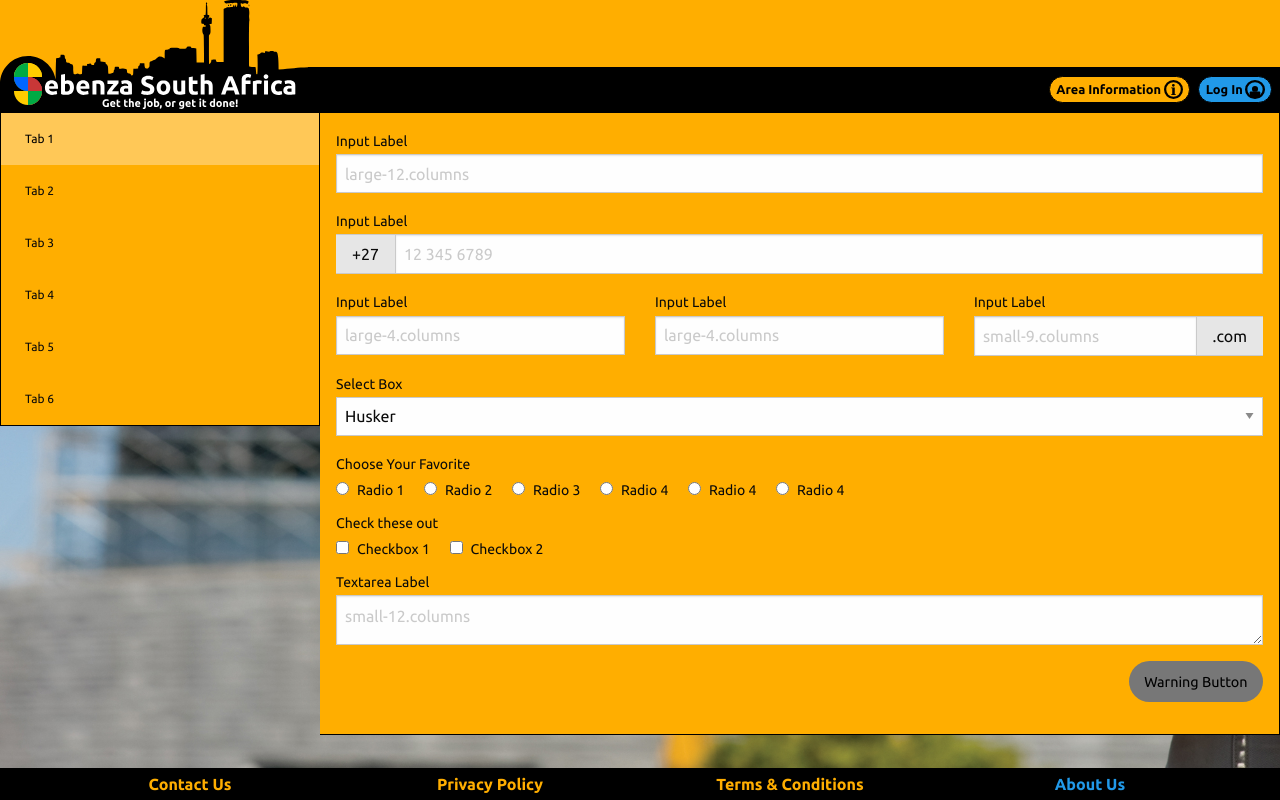
After one commit to ACSSE/team36, a PHP site: page /user_page_template.php in a window 1280 px wide. The commit adds this page. Run offline with PHP 8.4, Linux system fonts and the light colour scheme; some libraries are stand-ins or nearby versions.

Commit message:
Provide layout for forms -use the following to remain consistent with design throughout form presentation.

```diff
--- a/css/customElementStyle.css
+++ b/css/customElementStyle.css
@@ -136,6 +136,14 @@ html, body {
     color: #000000;
 }
 
+.button.secondary, .button.secondary:hover, .button.secondary:active, .button.secondary:focus {
+    color: #000000;
+}
+
+.button, button.radius{
+    border-radius: 3em;
+}
+
 .button.success, .button.success:hover, .button.success:active, .button.success:focus {
     color: #000000;
 }
@@ -217,11 +225,11 @@ ul[class~="menu"] li {
 .tab-styler{
     margin: 0;
     background-image: url('../Images/construction-hard-hat.jpg');
+    height: 100%;
     max-width: inherit;
-    height: 100%;
     background-size: cover;
     background-repeat: no-repeat;
-    min-height: 350px;
+    min-height: 100%;
 }
 .tab-button{
     background-color: #ffae00;
--- /dev/null
+++ b/user_page_template.php
@@ -0,0 +1,123 @@
+<?php
+/**
+ * Created by PhpStorm.
+ * User: Brandon Faul
+ * Date: 2016/03/30
+ * Time: 6:49 PM
+ */$PAGE_TITLE = "";
+include $_SERVER['DOCUMENT_ROOT']."/php/interface/open-html.php";
+include $_SERVER['DOCUMENT_ROOT']."/php/interface/top-bar.php";
+?>
+    <div class="content-view">
+            <div class="row collapse tab-styler">
+
+                <div class="large-3 columns">
+                    <ul class="tabs vertical" id="example-vert-tabs" data-tabs>
+                        <li class="tabs-title is-active"><a class="tab-button" href="#panel1v">Tab 1</a></li>
+                        <li class="tabs-title"><a class="tab-button" href="#panel2v">Tab 2</a></li>
+                        <li class="tabs-title"><a class="tab-button" href="#panel3v">Tab 3</a></li>
+                        <li class="tabs-title"><a class="tab-button" href="#panel4v">Tab 4</a></li>
+                        <li class="tabs-title"><a class="tab-button" href="#panel3v">Tab 5</a></li>
+                        <li class="tabs-title"><a class="tab-button" href="#panel4v">Tab 6</a></li>
+                    </ul>
+                </div>
+                <div class="large-9 columns">
+                    <div class="tabs-content vertical" data-tabs-content="example-vert-tabs">
+                        <div class="tabs-panel is-active" id="panel1v">
+                            <form>
+                                <div class="row">
+                                    <div class="large-12 columns">
+                                        <label>Input Label</label>
+                                        <input type="text" placeholder="large-12.columns" />
+                                    </div>
+                                </div>
+                                <div class="row">
+                                    <div class="large-12 columns">
+                                        <label>Input Label</label>
+                                        <div class="input-group">
+                                            <span class="input-group-label">+27</span>
+                                            <input type="text" placeholder="12 345 6789" class="input-group-field"/>
+                                        </div>
+                                    </div>
+                                </div>
+                                <div class="row">
+                                    <div class="large-4 medium-4 columns">
+                                        <label>Input Label</label>
+                                        <input type="text" placeholder="large-4.columns" />
+                                    </div>
+                                    <div class="large-4 medium-4 columns">
+                                        <label>Input Label</label>
+                                        <input type="text" placeholder="large-4.columns" />
+                                    </div>
+                                    <div class="large-4 medium-4 columns">
+                                        <label>Input Label</label>
+                                        <div class="input-group">
+                                            <input type="text" placeholder="small-9.columns" class="input-group-field" />
+                                            <span class="input-group-label">.com</span>
+                                        </div>
+                                    </div>
+                                </div>
+                                <div class="row">
+                                    <div class="large-12 columns">
+                                        <label>Select Box</label>
+                                        <select>
+                                            <option value="husker">Husker</option>
+                                            <option value="starbuck">Starbuck</option>
+                                            <option value="hotdog">Hot Dog</option>
+                                            <option value="apollo">Apollo</option>
+                                        </select>
+                                    </div>
+                                </div>
+                                <div class="row">
+                                    <div class="large-12 medium-12 columns">
+                                        <label>Choose Your Favorite</label>
+                                        <input type="radio" name="pokemon" value="Red" id="pokemonRed"><label for="pokemonRed">Radio 1</label>
+                                        <input type="radio" name="pokemon" value="Blue" id="pokemonBlue"><label for="pokemonBlue">Radio 2</label>
+                                        <input type="radio" name="pokemon" value="Yellow" id="pokemonYellow"><label for="pokemonYellow">Radio 3</label>
+                                        <input type="radio" name="pokemon" value="Green" id="pokemonGreen"><label for="pokemonGreen">Radio 4</label>
+                                        <input type="radio" name="pokemon" value="Silver" id="pokemonSilver"><label for="pokemonSilver">Radio 4</label>
+                                        <input type="radio" name="pokemon" value="Gold" id="pokemonGold"><label for="pokemonGold">Radio 4</label>
+                                    </div>
+                                    <div class="large-12 medium-12 columns">
+                                        <label>Check these out</label>
+                                        <input id="checkbox1" type="checkbox"><label for="checkbox1">Checkbox 1</label>
+                                        <input id="checkbox2" type="checkbox"><label for="checkbox2">Checkbox 2</label>
+                                    </div>
+                                </div>
+                                <div class="row">
+                                    <div class="large-12 columns">
+                                        <label>Textarea Label</label>
+                                        <textarea placeholder="small-12.columns"></textarea>
+                                    </div>
+                                </div>
+                                <div class="row">
+                                    <div class="large-12 columns">
+                                        <a href="#" class="float-right medium secondary button radius">Warning Button</a>
+                                    </div>
+                                </div>
+                            </form>
+                        </div>
+                        <div class="tabs-panel" id="panel2v">
+                            <p>Vivamus hendrerit arcu sed erat molestie vehicula. Sed auctor neque eu tellus rhoncus ut eleifend nibh porttitor. Ut in nulla enim. Phasellus molestie magna non est bibendum non venenatis nisl tempor. Suspendisse dictum feugiat nisl ut dapibus.</p>
+                        </div>
+                        <div class="tabs-panel" id="panel3v">
+                            <img class="thumbnail" src="assets/img/generic/rectangle-3.jpg">
+                        </div>
+                        <div class="tabs-panel" id="panel4v">
+                            <p>Lorem ipsum dolor sit amet, consectetur adipisicing elit, sed do eiusmod tempor incididunt ut labore et dolore magna aliqua.</p>
+                        </div>
+                        <div class="tabs-panel" id="panel5v">
+                            <p>Duis aute irure dolor in reprehenderit in voluptate velit esse cillum dolore eu fugiat nulla pariatur. Excepteur sint occaecat cupidatat non proident, sunt in culpa qui officia deserunt mollit anim id est laborum.</p>
+                        </div>
+                        <div class="tabs-panel" id="panel6v">
+                            <img class="thumbnail" src="assets/img/generic/rectangle-5.jpg">
+                        </div>
+                    </div>
+                </div>
+            </div>
+
+    </div>
+<?php
+include $_SERVER['DOCUMENT_ROOT']."/php/interface/bottom-bar.php";
+include $_SERVER['DOCUMENT_ROOT']."/php/interface/close-html.php";
+?>
```
Also changed, not shown: userPageTemplate.php (deleted, +0 -52 lines).
